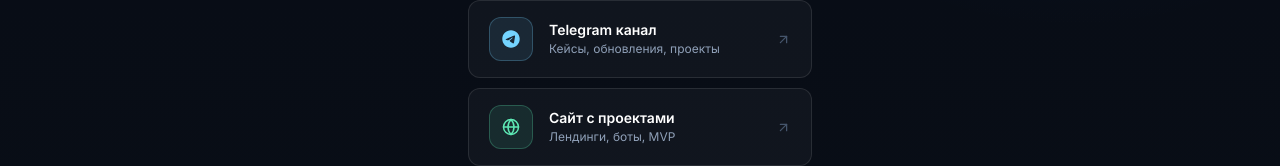
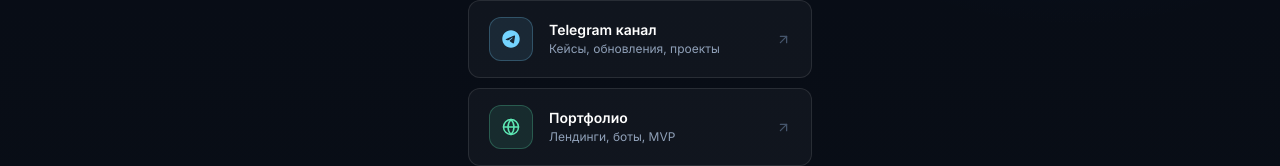
Before and after one commit to yasprosil-ai/portfolio-site, a Next.js app: page /links in a window 1280 px wide. Shown: the part 667-833 px from the top of the page. Built offline with nearby package versions, Linux system fonts and the light colour scheme.

Commit message:
rename 'Сайт с проектами' to 'Портфолио' on /links page
Co-Authored-By: Claude Sonnet 4.6 <noreply@anthropic.com>

```diff
--- a/app/links/page.jsx
+++ b/app/links/page.jsx
@@ -35,7 +35,7 @@ const linkItems = [
   {
     href: "/",
     Icon: Globe,
-    label: "Сайт с проектами",
+    label: "Портфолио",
     desc: "Лендинги, боты, MVP",
     iconCls: "text-emerald-300 bg-emerald-300/10 border-emerald-300/25",
     isInternal: true,
```
